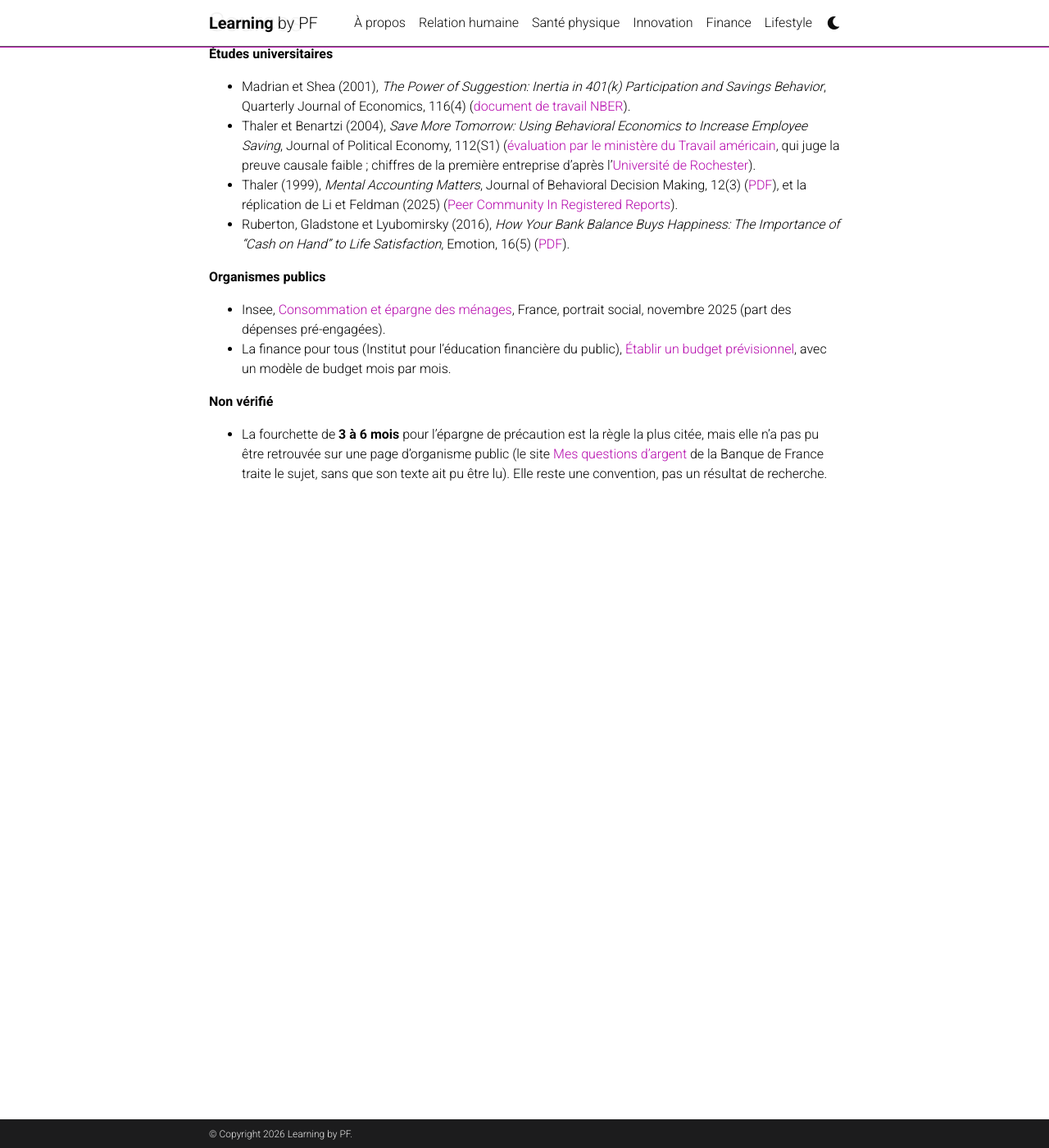
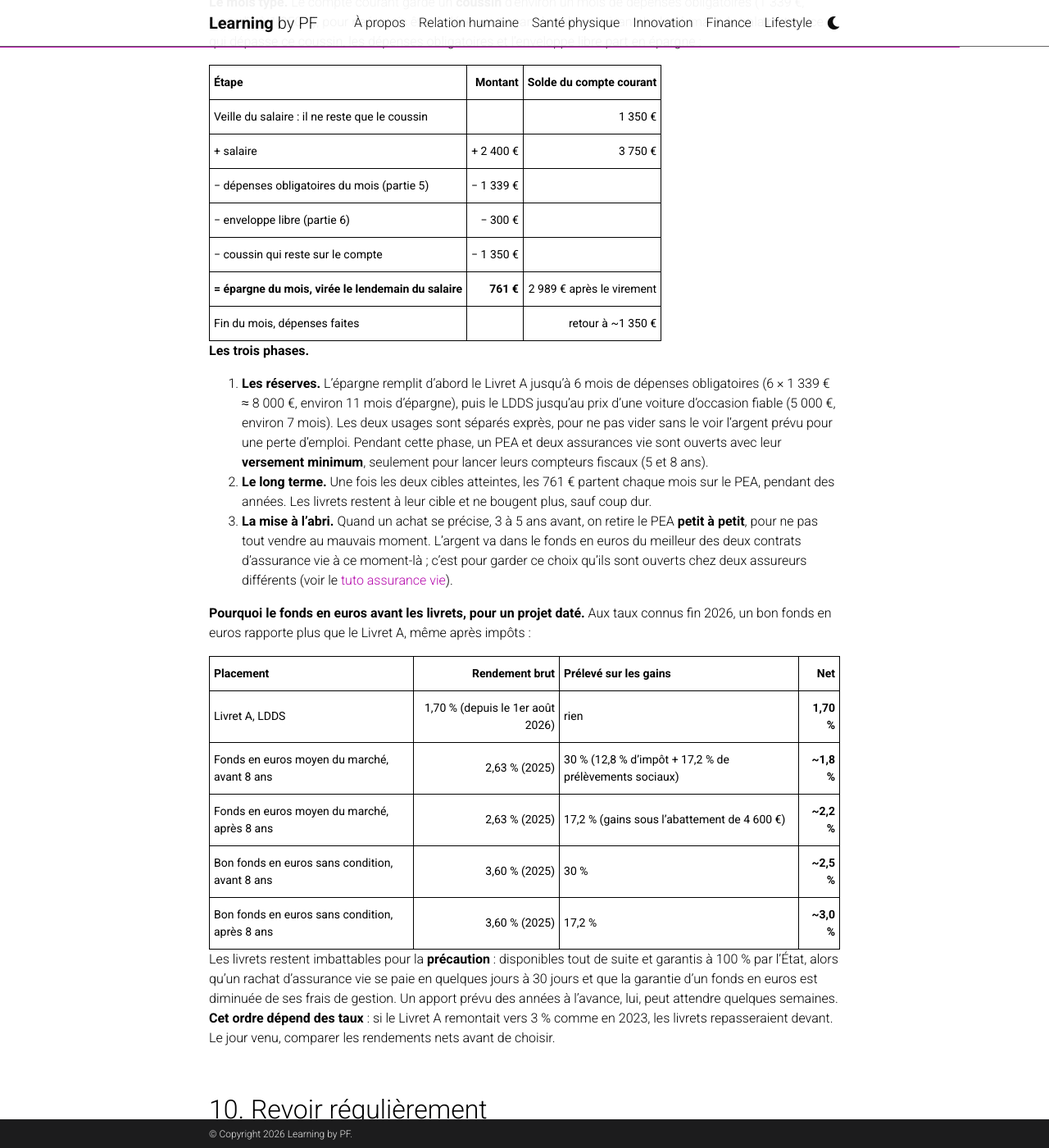
Before and after one commit to mpek29/learning, a Jekyll site: the page built from _financial/construire_son_budget.md, in a window 1280 px wide and 1400 px high, scrolled down 10702 px. Shown: the whole window at 82% size. Built offline with Jekyll 4.4.1, drawn with Linux system fonts in a browser that asks for light colours; comment, search, counter and statistics services are not loaded; a style sheet for code colours, icons or effects is not loaded; some of the changed text lies outside the part shown.

Commit message:
feat(financial): add a full savings path example to the budgeting guide
Walk through a fictional month, the three savings phases and why a euro fund can come before passbook accounts for a dated project, with sourced 2026 rates.

````diff
--- a/_financial/construire_son_budget.md
+++ b/_financial/construire_son_budget.md
@@ -233,11 +233,90 @@ flowchart TD
 | Période d'essai, CDD, intérim, revenus variables | **6 mois** de dépenses obligatoires, voire plus : priorité absolue | Après la précaution | PEA et assurance vie ouverts avec le versement minimum, seulement pour lancer leurs compteurs fiscaux |
 | CDI confirmé, seul revenu du foyer | **4 à 6 mois** | Une réserve pour chaque risque identifié | L'épargne mensuelle va au PEA |
 | CDI confirmé, deux revenus dans le foyer | **3 mois** | Une réserve pour chaque risque identifié | L'épargne mensuelle va au PEA |
-| Précaution et réserves constituées | On n'y touche plus, sauf pour les réajuster | Idem | **PEA** pour tout ce qui peut rester investi 8 ans ou plus ; **assurance vie (fonds en euros)** pour l'argent sans risque au-delà des plafonds des livrets (22 950 € + 12 000 €) ou pour un projet à 1 à 5 ans |
+| Précaution et réserves constituées | On n'y touche plus, sauf pour les réajuster | Idem | **PEA** pour tout ce qui peut rester investi 8 ans ou plus ; **assurance vie (fonds en euros)** pour un projet à 1 à 5 ans ou l'argent sans risque au-delà des plafonds des livrets (22 950 € + 12 000 €) |
 
-**Le partage entre PEA et assurance vie ne dépend pas du contrat de travail, mais de la date à laquelle on aura besoin de l'argent.** L'argent nécessaire dans moins de 5 ans reste sans risque (livrets, puis fonds en euros) ; celui qui peut attendre 8 ans ou plus va en actions, dans le PEA. Le contrat de travail ne joue que sur la taille de l'épargne de précaution.
+**Le partage entre PEA et assurance vie ne dépend pas du contrat de travail, mais de la date à laquelle on aura besoin de l'argent.** L'argent nécessaire dans moins de 5 ans reste sans risque (livrets ou fonds en euros, voir ci-dessous lequel choisir) ; celui qui peut attendre 8 ans ou plus va en actions, dans le PEA. Le contrat de travail ne joue que sur la taille de l'épargne de précaution.
 
 Les durées de ce tableau sont des conventions, pas des résultats de recherche : la fourchette de 3 à 6 mois est la plus citée par les praticiens (voir la partie « Non vérifié » des sources), et la modulation suit un raisonnement simple : plus le revenu est fragile, plus le coussin doit être gros.
+
+### Exemple complet : le parcours de l'épargne de Camille
+
+Camille (exemple fictif des parties 5 et 6) vient de signer un CDI et est en période d'essai : elle vise donc **6 mois** de précaution. Elle a aussi une voiture âgée, qu'elle veut pouvoir remplacer comptant si elle lâche. Elle part de zéro.
+
+```mermaid
+flowchart TD
+    subgraph M["Chaque mois, sur le compte courant"]
+        C0["Veille du salaire<br/>coussin : 1 350 €"]
+        C1["Le 1er : + 2 400 € de salaire<br/>= 3 750 €"]
+        C2["Le lendemain : − 761 € d'épargne<br/>= 2 989 €"]
+        C3["Pendant le mois : − 1 339 € obligatoires<br/>− 300 € d'enveloppe libre<br/>= retour à ~1 350 €"]
+        C0 --> C1 --> C2 --> C3
+        C3 -. "mois suivant" .-> C0
+    end
+
+    S["Épargne du mois<br/>2 400 − 1 339 − 300 = 761 €"]
+    C2 -->|"virement permanent"| S
+
+    subgraph P1["1. Les réserves (environ 17 mois)"]
+        LA["Livret A<br/>précaution emploi<br/>cible A : ~8 000 €"]
+        LD["LDDS<br/>réserve voiture<br/>cible B : 5 000 €"]
+    end
+
+    subgraph P2["2. Le long terme (des années)"]
+        PEA["PEA<br/>ETF Monde, chaque mois"]
+    end
+
+    subgraph P3["3. Projet prévu dans 3 à 5 ans : mise à l'abri"]
+        R["Retraits progressifs du PEA"]
+        AV["1. Fonds en euros de l'assurance vie<br/>le meilleur des deux contrats ce jour-là"]
+        LIV["2. Le reste sur les livrets<br/>jusqu'aux plafonds"]
+    end
+
+    AV1["Assurance vie n° 1<br/>assureur A, contrat principal"]
+    AV2["Assurance vie n° 2<br/>assureur B, contrat de secours"]
+    PROJ(["Achat : logement, gros projet"])
+
+    S -->|"jusqu'à avoir atteint la cible A"| LA
+    S -->|"puis jusqu'à avoir atteint la cible B"| LD
+    S -->|"dès que les cibles A puis B sont atteintes"| PEA
+    PEA --> R
+    R --> AV
+    R -->|"s'il reste de l'argent"| LIV
+    AV --- AV1
+    AV --- AV2
+    AV --> PROJ
+    LIV --> PROJ
+```
+
+**Le mois type.** Le compte courant garde un **coussin** d'environ un mois de dépenses obligatoires (1 339 €, arrondis à 1 350 €), pour ne jamais être à découvert avant le salaire suivant. Le lendemain du salaire, tout ce qui dépasse ce coussin, les dépenses obligatoires et l'enveloppe libre part en épargne :
+
+| **Étape** | **Montant** | **Solde du compte courant** |
+|:--|--:|--:|
+| Veille du salaire : il ne reste que le coussin | | 1 350 € |
+| + salaire | + 2 400 € | 3 750 € |
+| − dépenses obligatoires du mois (partie 5) | − 1 339 € | |
+| − enveloppe libre (partie 6) | − 300 € | |
+| − coussin qui reste sur le compte | − 1 350 € | |
+| **= épargne du mois, virée le lendemain du salaire** | **761 €** | 2 989 € après le virement |
+| Fin du mois, dépenses faites | | retour à ~1 350 € |
+
+**Les trois phases.**
+
+1. **Les réserves.** L'épargne remplit d'abord le Livret A jusqu'à 6 mois de dépenses obligatoires (6 × 1 339 € ≈ 8 000 €, environ 11 mois d'épargne), puis le LDDS jusqu'au prix d'une voiture d'occasion fiable (5 000 €, environ 7 mois). Les deux usages sont séparés exprès, pour ne pas vider sans le voir l'argent prévu pour une perte d'emploi. Pendant cette phase, un PEA et deux assurances vie sont ouverts avec leur **versement minimum**, seulement pour lancer leurs compteurs fiscaux (5 et 8 ans).
+2. **Le long terme.** Une fois les deux cibles atteintes, les 761 € partent chaque mois sur le PEA, pendant des années. Les livrets restent à leur cible et ne bougent plus, sauf coup dur.
+3. **La mise à l'abri.** Quand un achat se précise, 3 à 5 ans avant, on retire le PEA **petit à petit**, pour ne pas tout vendre au mauvais moment. L'argent va dans le fonds en euros du meilleur des deux contrats d'assurance vie à ce moment-là ; c'est pour garder ce choix qu'ils sont ouverts chez deux assureurs différents (voir le [tuto assurance vie](../choisir_une_assurance_vie/)).
+
+**Pourquoi le fonds en euros avant les livrets, pour un projet daté.** Aux taux connus fin 2026, un bon fonds en euros rapporte plus que le Livret A, même après impôts :
+
+| **Placement** | **Rendement brut** | **Prélevé sur les gains** | **Net** |
+|:--|--:|:--|--:|
+| Livret A, LDDS | 1,70 % (depuis le 1er août 2026) | rien | **1,70 %** |
+| Fonds en euros moyen du marché, avant 8 ans | 2,63 % (2025) | 30 % (12,8 % d'impôt + 17,2 % de prélèvements sociaux) | **~1,8 %** |
+| Fonds en euros moyen du marché, après 8 ans | 2,63 % (2025) | 17,2 % (gains sous l'abattement de 4 600 €) | **~2,2 %** |
+| Bon fonds en euros sans condition, avant 8 ans | 3,60 % (2025) | 30 % | **~2,5 %** |
+| Bon fonds en euros sans condition, après 8 ans | 3,60 % (2025) | 17,2 % | **~3,0 %** |
+
+Les livrets restent imbattables pour la **précaution** : disponibles tout de suite et garantis à 100 % par l'État, alors qu'un rachat d'assurance vie se paie en quelques jours à 30 jours et que la garantie d'un fonds en euros est diminuée de ses frais de gestion. Un apport prévu des années à l'avance, lui, peut attendre quelques semaines. **Cet ordre dépend des taux** : si le Livret A remontait vers 3 % comme en 2023, les livrets repasseraient devant. Le jour venu, comparer les rendements nets avant de choisir.
 
 <br>
 
@@ -260,6 +339,8 @@ Les durées de ce tableau sont des conventions, pas des résultats de recherche
 
 **Organismes publics**
 - Insee, [Consommation et épargne des ménages](https://www.insee.fr/fr/statistiques/8612566), France, portrait social, novembre 2025 (part des dépenses pré-engagées).
+- Gouvernement, [Le taux du livret A augmente à compter du 1er août 2026](https://www.info.gouv.fr/actualite/augmentation-du-taux-du-livret-a-a-compter-du-1er-aout-2026) (1,70 %, LDDS identique).
+- ACPR, [Revalorisation 2025 des contrats d'assurance vie et de capitalisation](https://acpr.banque-france.fr/system/files/2026-06/20260630_AS180_revalorisation_2025.pdf), juin 2026 (taux moyen des fonds en euros : 2,63 %).
 - La finance pour tous (Institut pour l'éducation financière du public), [Établir un budget prévisionnel](https://www.lafinancepourtous.com/pratique/vie-perso/etablir-son-budget/bien-etablir-son-budget/2eme-etape-etablir-un-budget-previsionnel/), avec un modèle de budget mois par mois.
 
 **Non vérifié**
````
